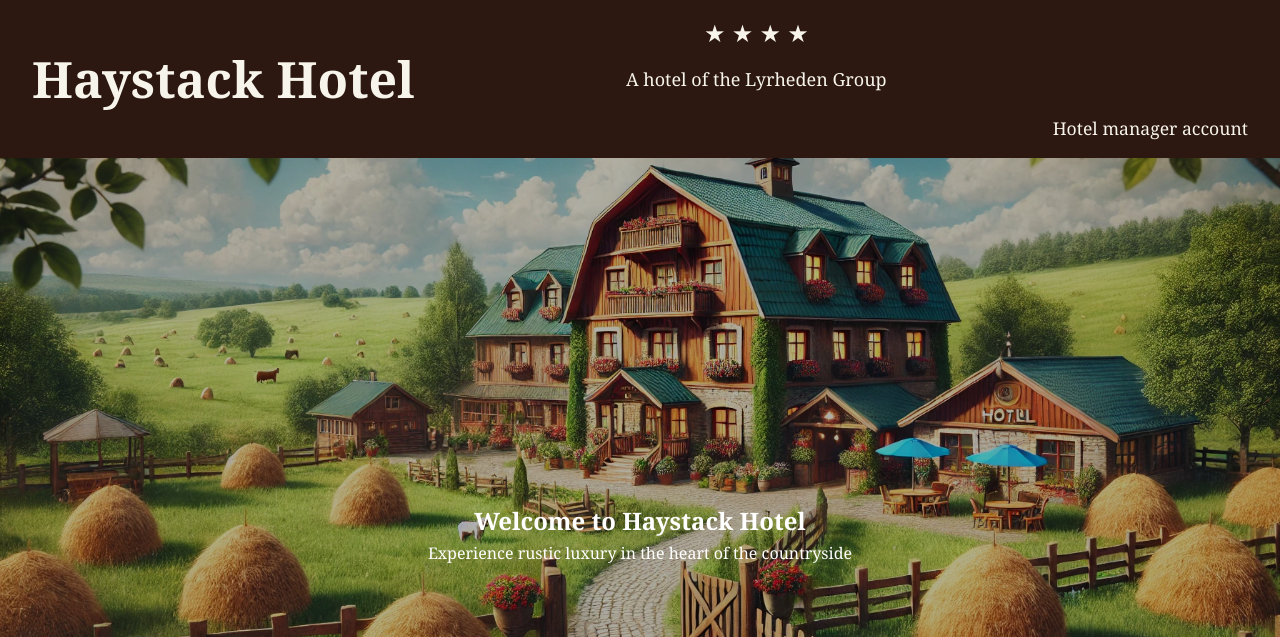
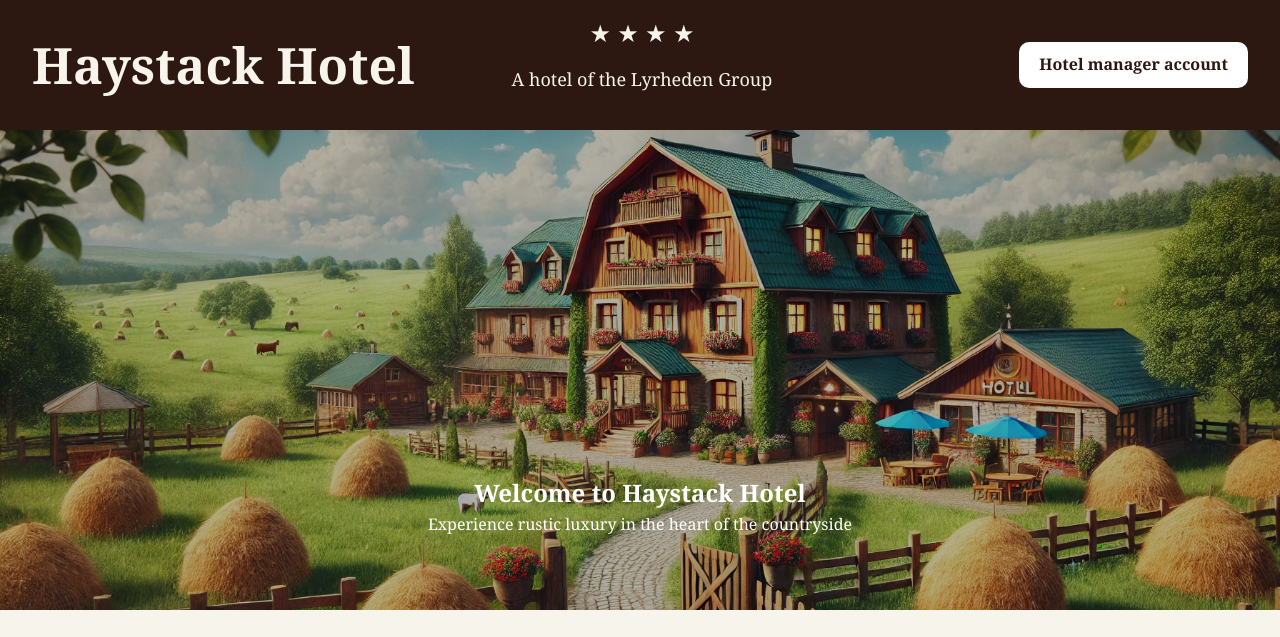
Before and after one commit to filiplyrheden/yrgopelago-haystack-hotel, a PHP site: page / in a window 1280 px wide. Shown: the top 637 px of the page. Run offline with PHP 8.4, Linux system fonts and the light colour scheme; data comes from the database, SQL or seed files in the repository; data that the repository does not hold is empty; some libraries are stand-ins or nearby versions.

Commit message:
Refactor header-admin section for improved layout and styling

```diff
--- a/app/view/booking.php
+++ b/app/view/booking.php
@@ -40,9 +40,10 @@ $starRating = $db->query("SELECT star_rating FROM hotel_settings WHERE id = 1")-
             <div class="star-text">
                 <p>A hotel of the Lyrheden Group</p>
             </div>
-            <div class="header-admin">
-                <a href='app/view/admin.php'>Hotel manager account</a>
-            </div>
+        </div>
+        <div class="header-admin">
+            <a href='app/view/admin.php'>Hotel manager account</a>
+        </div>
     </header>
 
     <section class="hero">
--- a/app/view/style.css
+++ b/app/view/style.css
@@ -44,16 +44,27 @@ header {
   }
 
   .header-admin a {
+    display: inline-block;
+    padding: 10px 20px;
+    background-color: #FFFFFF;
+    color: #2c1810;
+    font-weight: bold;
+    text-decoration: none;
+    border-radius: 10px;
+    transition: background-color 0.3s;
+}
+
+.header-admin a:hover {
+    background-color: rgb(235, 239, 122);
+}
+
+  /* .header-admin a {
     flex: 0 0 auto;
     color: #f7f4eb;
     text-decoration: none;
     font-size: 1.1rem;
     transition: color 0.3s;
-  }
-
-  .header-admin a:hover {
-    color: #e6c17b;
-  }
+  } */
 
 
 /* Stars */
```
